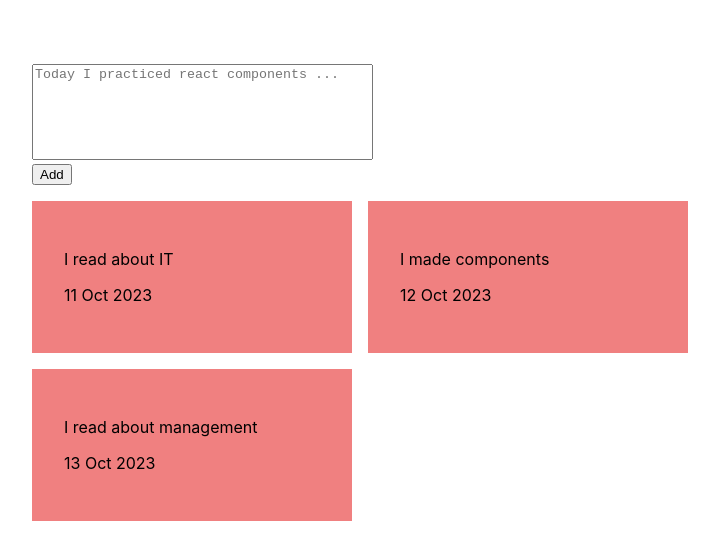
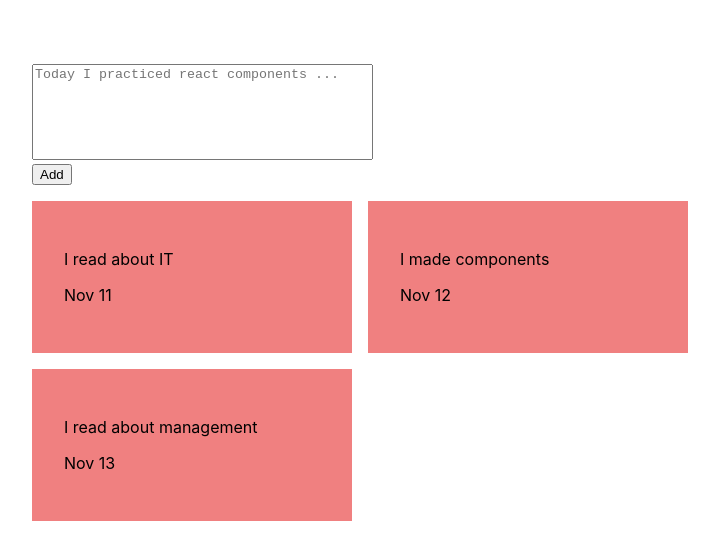
Before and after one commit to ra2dd/learn-daybook, a React (Create React App) app: page / in a window 1280 px wide. Shown: the top 560 px of the page, without its empty margins (272-991 px from the left). Built offline with nearby package versions, Linux system fonts and the light colour scheme.

Commit message:
add new daybook functionality

```diff
--- a/package.json
+++ b/package.json
@@ -6,6 +6,8 @@
     "@testing-library/jest-dom": "^5.17.0",
     "@testing-library/react": "^13.4.0",
     "@testing-library/user-event": "^13.5.0",
+    "date-fns": "^2.30.0",
+    "nanoid": "^5.0.2",
     "react": "^18.2.0",
     "react-dom": "^18.2.0",
     "react-scripts": "5.0.1",
--- a/src/App.js
+++ b/src/App.js
@@ -1,4 +1,6 @@
 import React, {useState} from "react";
+import { parseISO, format } from "date-fns";
+import { nanoid } from "nanoid";
 import Form from "./components/Form";
 import Daybook from "./components/Daybook"
 
@@ -10,13 +12,14 @@ function App(props) {
     <Daybook
       id={dayItem.id}
       content={dayItem.content}
-      date={dayItem.date}
+      date={format(parseISO(dayItem.date), 'LLL d')}
       key={dayItem.id} />
   ));
 
   function addDaybook(content) {
-    const date = new Date()
-    alert(content);
+    const newDaybook = { id: `daybook-${nanoid()}`, content, date: format(new Date(), 'yyyy-MM-dd') };
+    setDayData([...dayData, newDaybook]);
+    console.log(dayData)
   }
 
   return (
--- a/src/index.js
+++ b/src/index.js
@@ -6,9 +6,9 @@ import App from './App';
 const root = ReactDOM.createRoot(document.getElementById('root'));
 
 const DATA = [
-  { id: "daybook-0", content: "I read about IT", date: "11 Oct 2023" },
-  { id: "daybook-1", content: "I made components", date: "12 Oct 2023" },
-  { id: "daybook-2", content: "I read about management", date: "13 Oct 2023" },
+  { id: "daybook-0", content: "I read about IT", date: "2023-11-11" },
+  { id: "daybook-1", content: "I made components", date: "2023-11-12" },
+  { id: "daybook-2", content: "I read about management", date: "2023-11-13" },
 ]
 
 root.render(
```
Also changed, not shown: 1 other file (tests, documents, lock files or other folders).
